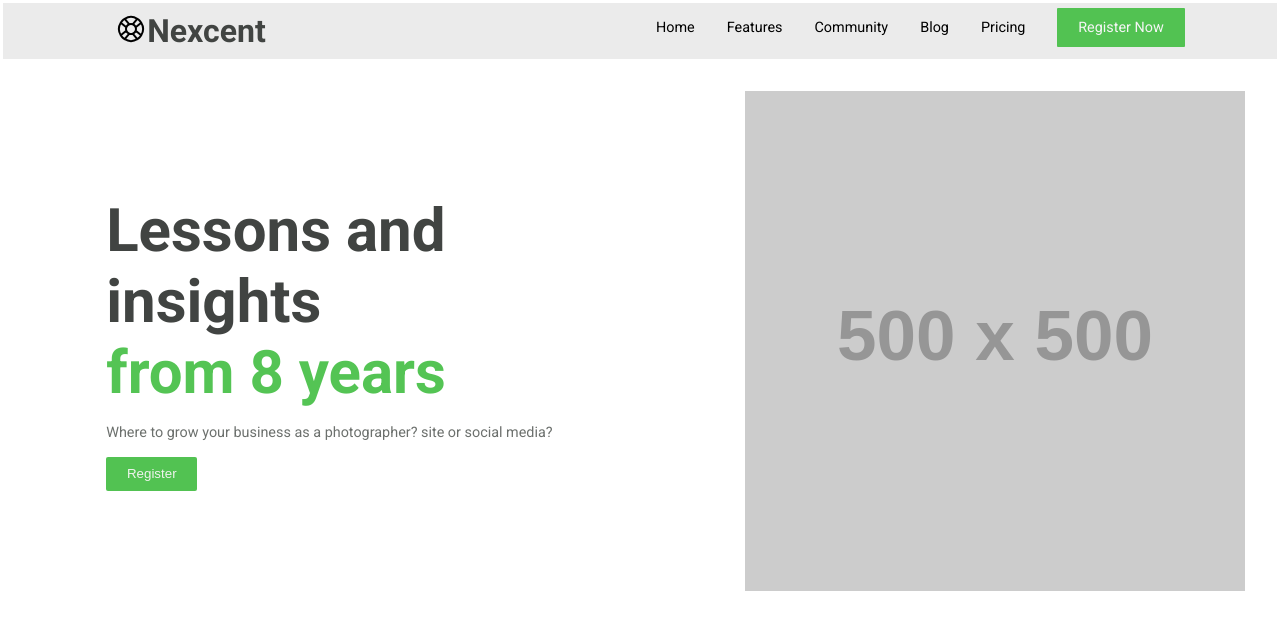
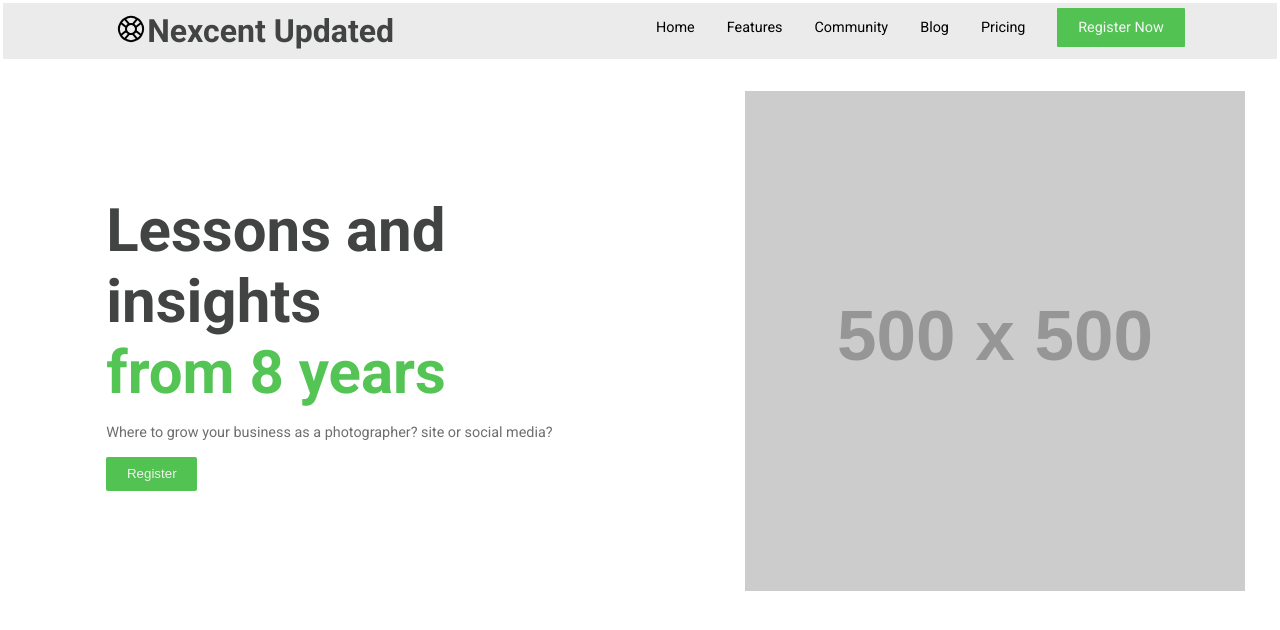
Before and after one commit to Ivenzzz/design-to-webpage-1, a plain HTML site: page index.html in a window 1280 px wide. Drawn offline with Linux system fonts and the light colour scheme; placeholder pictures from the web are drawn by us.

Commit message:
Changes added

```diff
--- a/index.html
+++ b/index.html
@@ -11,7 +11,7 @@
         <header>
             <div class="logo-wrapper">
                 <span><img src="assets/images/bouy.svg" alt="logo"></span>
-                <h1>Nexcent</h1>
+                <h1>Nexcent Updated</h1>
             </div>
             <nav>
                 <ul>
```
